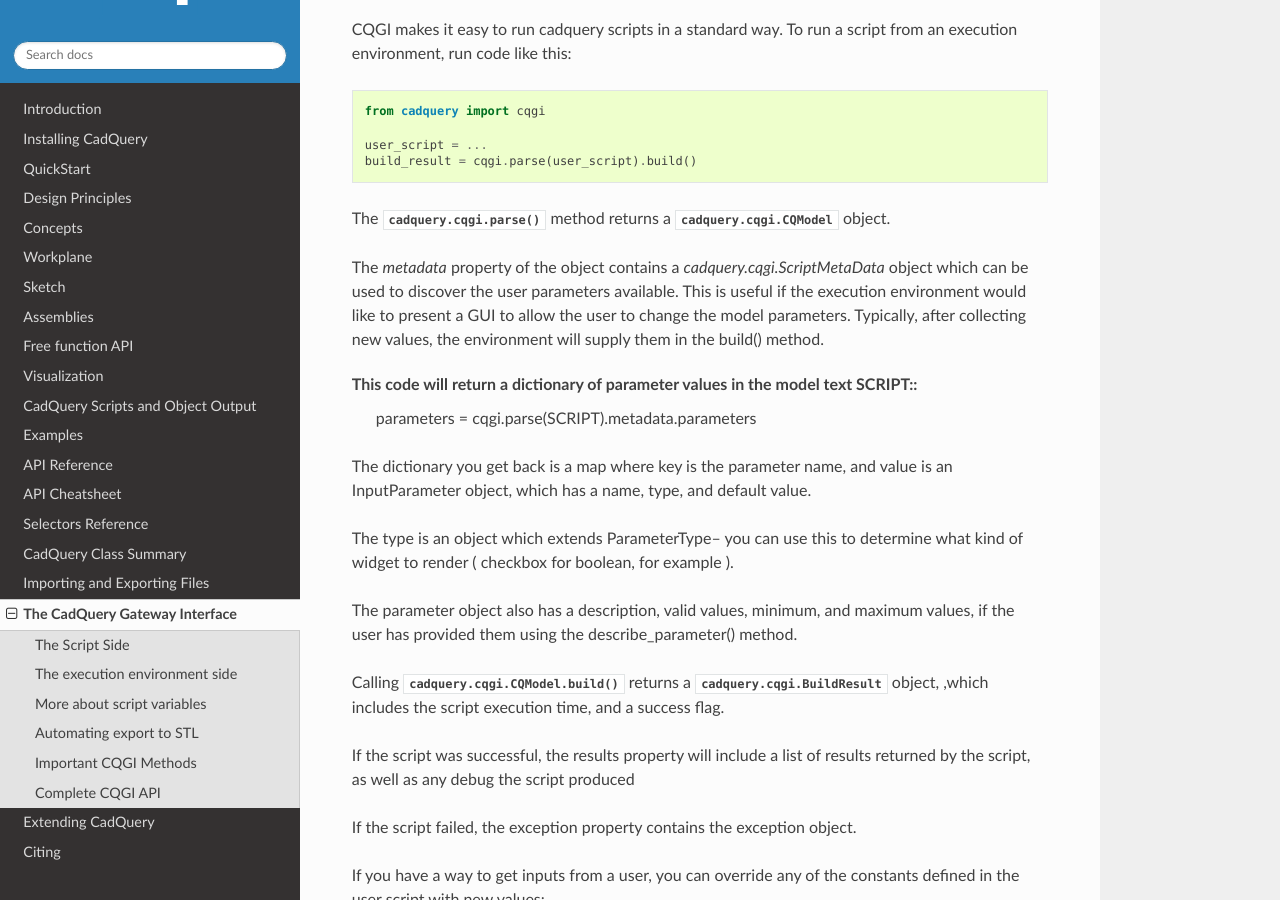
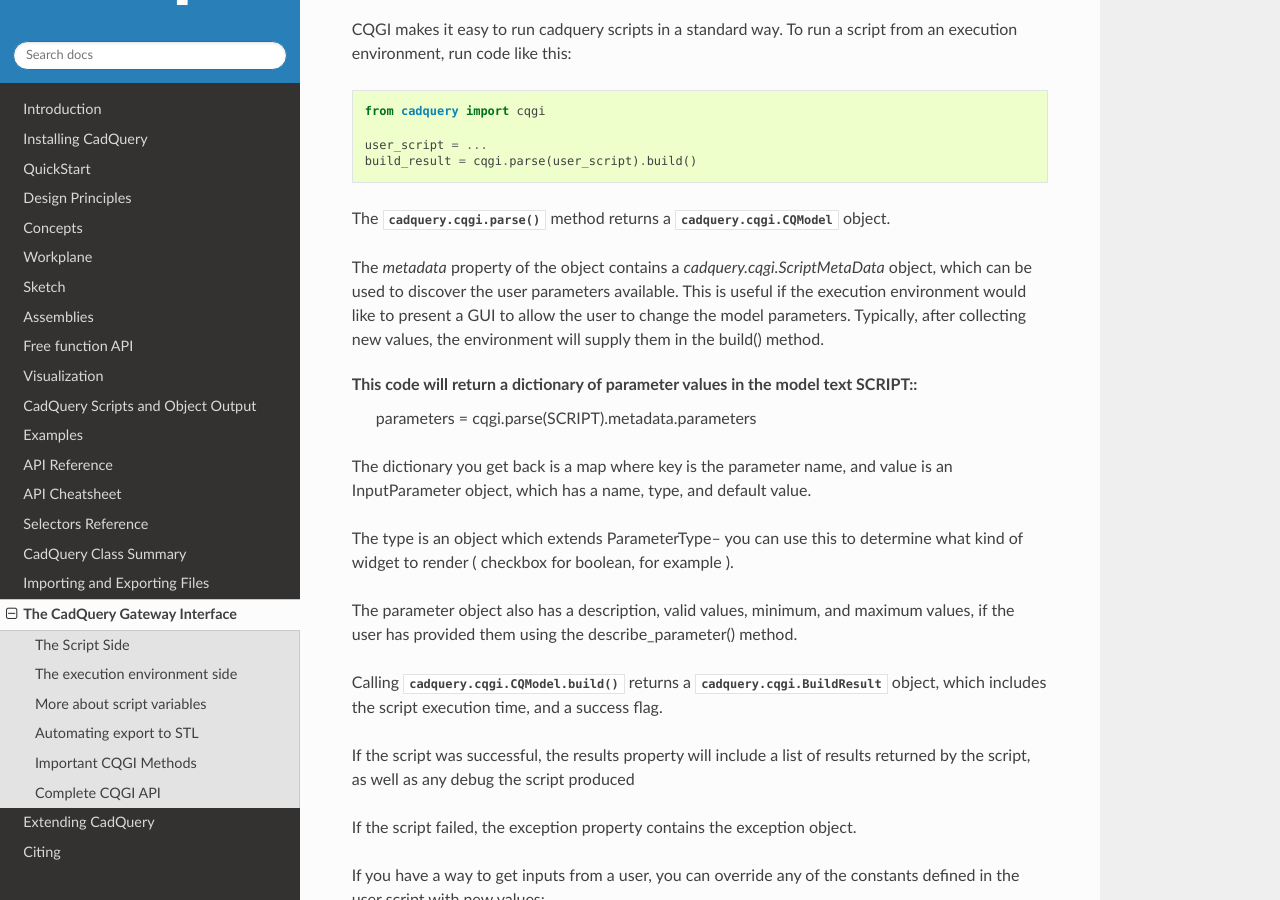
Before and after one commit to 73junito/Combination-Automotive-Diesel-Mechanics-Facility, a Sphinx documentation site: the page built from CadQuery 2.6.1 source code/CadQuery-cadquery-aed5e55/doc/cqgi.rst, in a window 1280 px wide and 900 px high, scrolled down 1625 px. Built offline with Sphinx 7.4.7 and the Read the Docs theme 3.1.0, drawn with Linux system fonts in a browser that asks for light colours; the version number could not be read and is left out.

```diff
--- a/CadQuery 2.6.1 source code/CadQuery-cadquery-aed5e55/doc/cqgi.rst
+++ b/CadQuery 2.6.1 source code/CadQuery-cadquery-aed5e55/doc/cqgi.rst
@@ -73,7 +73,7 @@ run code like this::
 
 The :py:meth:`cadquery.cqgi.parse()` method returns a :py:class:`cadquery.cqgi.CQModel` object.
 
-The `metadata` property of the object contains a `cadquery.cqgi.ScriptMetaData` object which can be used to discover the
+The `metadata` property of the object contains a `cadquery.cqgi.ScriptMetaData` object, which can be used to discover the
 user parameters available. This is useful if the execution environment would like to present a GUI to allow the user to change the
 model parameters.  Typically, after collecting new values, the environment will supply them in the build() method.
 
@@ -91,7 +91,7 @@ describe_parameter() method.
 
 
 Calling :py:meth:`cadquery.cqgi.CQModel.build()` returns a :py:class:`cadquery.cqgi.BuildResult` object,
-,which includes the script execution time, and a success flag.
+which includes the script execution time, and a success flag.
 
 If the script was successful, the results property will include a list of results returned by the script,
 as well as any debug the script produced
```
